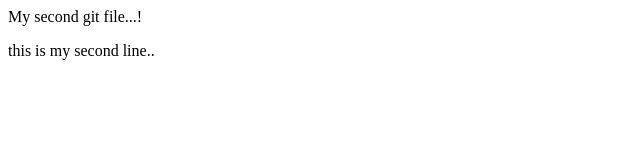
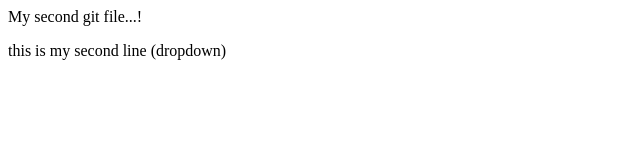
Before and after one commit to GowthamiUrsJ/localrepo, a plain HTML site: page index.html in a window 1280 px wide. Shown: the full height of the page, 0-640 px from the left. Drawn offline with Linux system fonts and the light colour scheme.

Commit message:
dropdown

```diff
--- a/index.html
+++ b/index.html
@@ -1,2 +1,2 @@
 <p> My second git file...!</p>
-<p>this is my second line..</p>
+<p>this is my second line (dropdown)</p>
```
